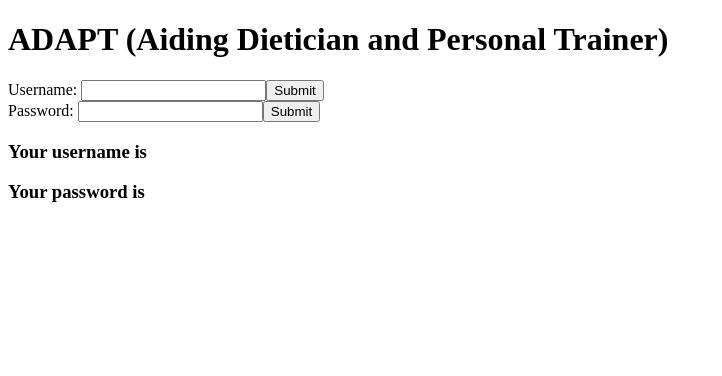
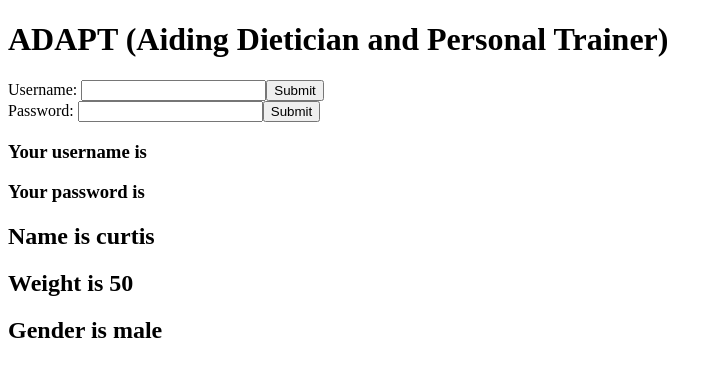
Before and after one commit to emilyliang3/ADAPT, a React (Create React App) app in the folder frontend/: page / in a window 1280 px wide. Shown: the top 376 px of the page, without its empty margins (0-722 px from the left). Built offline with nearby package versions, Linux system fonts and the light colour scheme.

Commit message:
added ability to read from user info

```diff
--- a/frontend/src/App.js
+++ b/frontend/src/App.js
@@ -1,5 +1,20 @@
 import { useState } from 'react';
+const user = {
+  firstName:"curtis",
+  lastName:"chen",
+  weight:"50",
+  gender:"male"
+};
 
+function User({user}) {
+  return (
+    <>
+      <h2>Name is {user.firstName}</h2>
+      <h2>Weight is {user.weight}</h2>
+      <h2>Gender is {user.gender}</h2>
+    </>
+  );
+}
 function MyForm({question,changeValue}) {
   const [name, setName] = useState("");
 
@@ -33,8 +48,7 @@ export default function App(){
     <MyForm question = "Password: " changeValue = {setPassword}/>
     <h3>Your username is {userName}</h3>
     <h3>Your password is {password}</h3>
+    <User user = {user}/>
   </>
   );
-
-
 }
```
